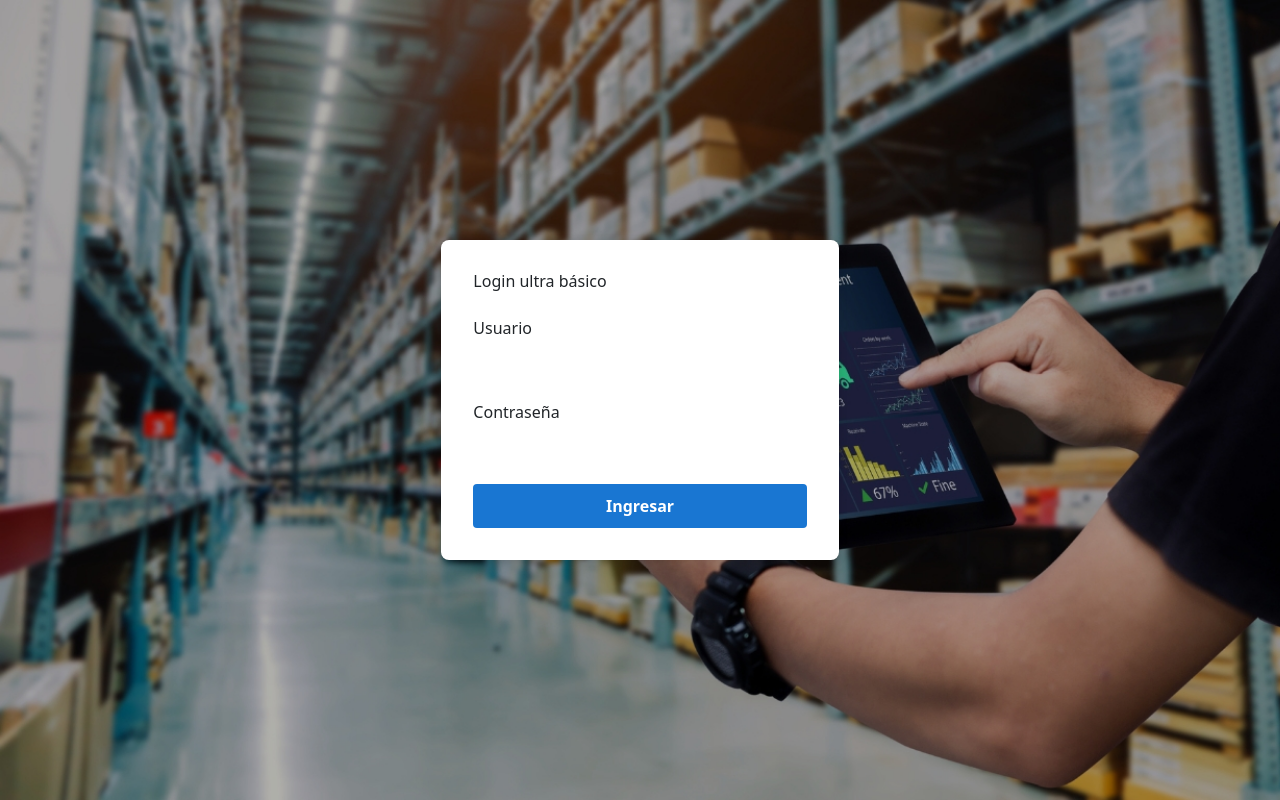
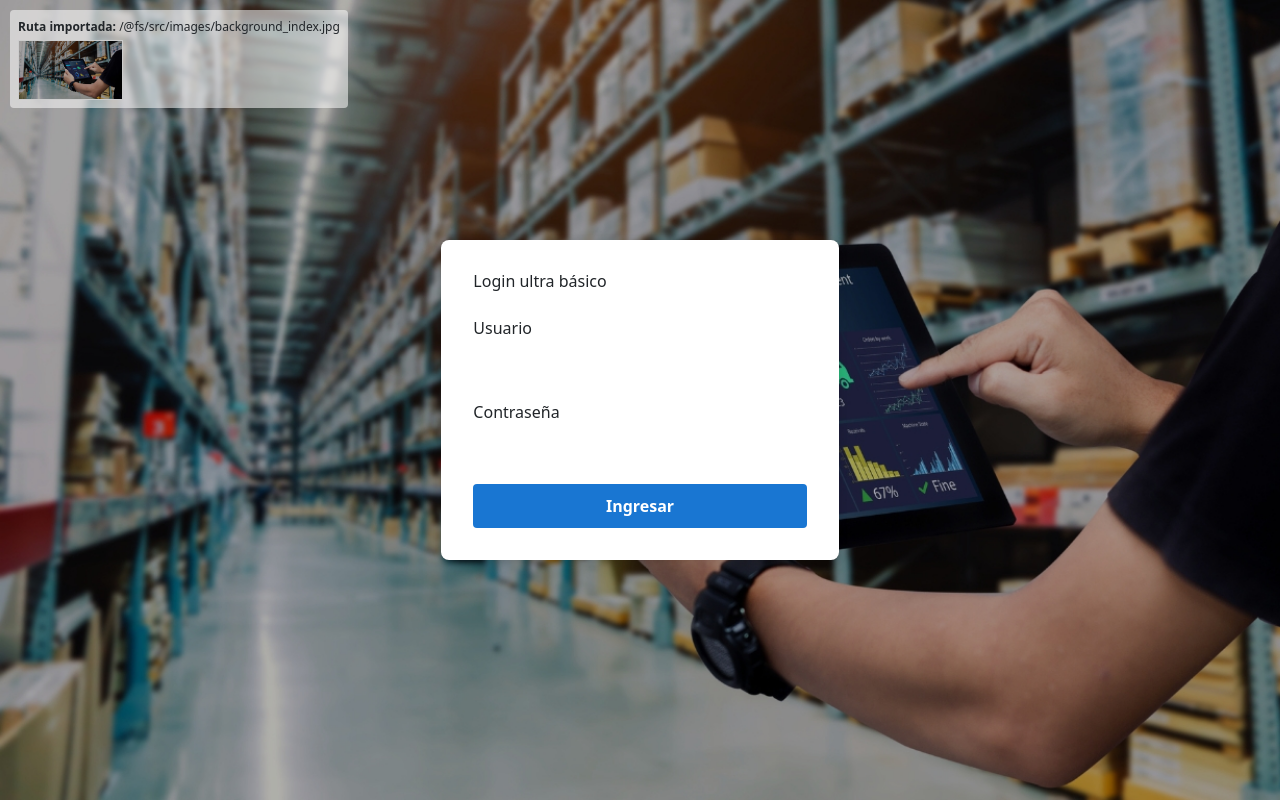
Before and after one commit to Caskiuz/panelgestionrentamev2, a React (Vite) app: page / in a window 1280 px wide. Built offline with nearby package versions, Linux system fonts and the light colour scheme.

Commit message:
Depuración: mostrar ruta y preview de imagen de fondo en login

```diff
--- a/src/pages/index.jsx
+++ b/src/pages/index.jsx
@@ -19,7 +19,11 @@ export default function Index() {
 
   return (
     <div style={{ minHeight: '100vh', display: 'flex', alignItems: 'center', justifyContent: 'center', backgroundImage: `url(${background})`, backgroundSize: 'cover' }}>
-      <form onSubmit={login} style={{ background: '#fff', padding: 32, borderRadius: 8, boxShadow: '0 2px 8px #0002', minWidth: 320 }}>
+      <div style={{ position: 'absolute', top: 10, left: 10, background: '#fff8', padding: 8, borderRadius: 4, fontSize: 12, zIndex: 10 }}>
+        <div><b>Ruta importada:</b> {String(background)}</div>
+        <img src={background} alt="test-bg" style={{ maxWidth: 120, maxHeight: 60, marginTop: 4, border: '1px solid #ccc' }} />
+      </div>
+      <form onSubmit={login} style={{ background: '#fff', padding: 32, borderRadius: 8, boxShadow: '0 2px 8px #0002', minWidth: 320, zIndex: 2 }}>
         <h2 style={{ marginBottom: 24 }}>Login ultra básico</h2>
         <div style={{ marginBottom: 16 }}>
           <label>Usuario</label>
```
